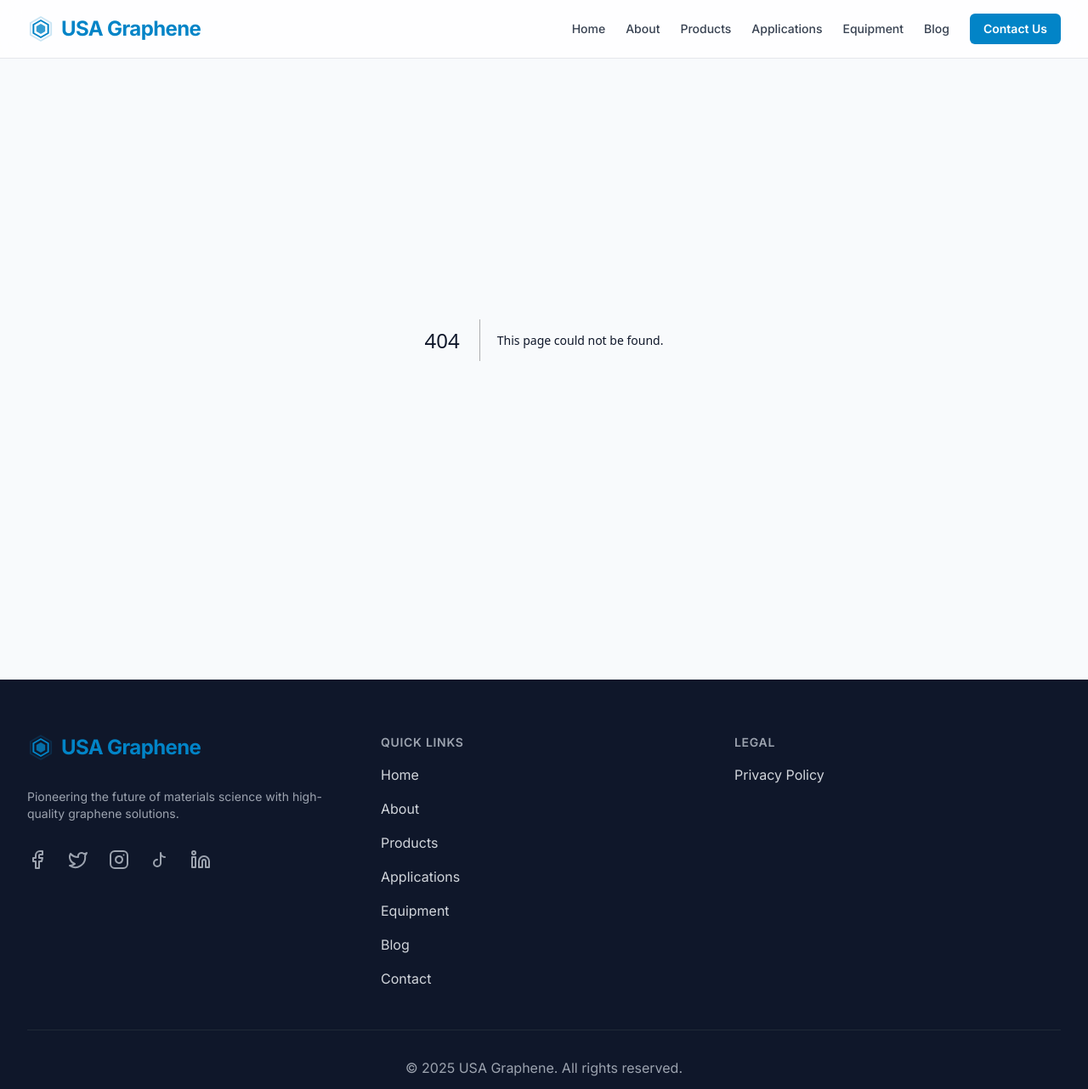
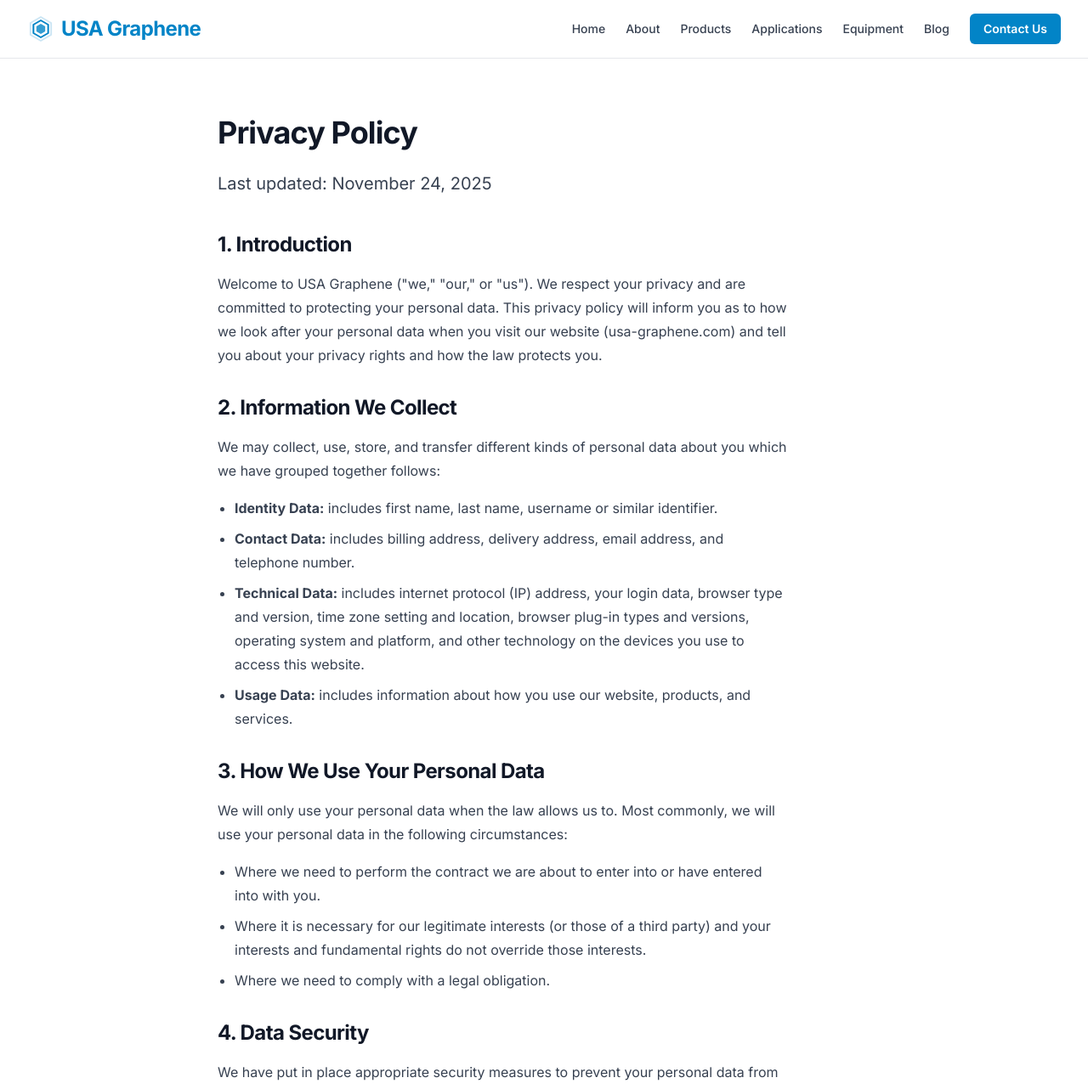
Before and after one commit to USA-graphene/website, a Next.js app: page /privacy in a window 1280 px wide. Before the commit this address had no page. Shown: the top 1282 px of the page at 85% size. Built offline with nearby package versions, Linux system fonts and the light colour scheme.

Commit message:
Add privacy policy page

```diff
--- /dev/null
+++ b/app/privacy/page.tsx
@@ -0,0 +1,76 @@
+import type { Metadata } from 'next'
+
+export const metadata: Metadata = {
+    title: 'Privacy Policy | USA Graphene',
+    description: 'Privacy Policy for USA Graphene website.',
+}
+
+export default function PrivacyPolicy() {
+    return (
+        <div className="bg-white px-6 py-32 lg:px-8">
+            <div className="mx-auto max-w-3xl text-base leading-7 text-gray-700">
+                <h1 className="mt-2 text-3xl font-bold tracking-tight text-gray-900 sm:text-4xl">Privacy Policy</h1>
+                <p className="mt-6 text-xl leading-8">
+                    Last updated: {new Date().toLocaleDateString('en-US', { month: 'long', day: 'numeric', year: 'numeric' })}
+                </p>
+
+                <div className="mt-10 max-w-2xl space-y-8">
+                    <section>
+                        <h2 className="text-2xl font-bold tracking-tight text-gray-900">1. Introduction</h2>
+                        <p className="mt-4">
+                            Welcome to USA Graphene ("we," "our," or "us"). We respect your privacy and are committed to protecting your personal data. This privacy policy will inform you as to how we look after your personal data when you visit our website (usa-graphene.com) and tell you about your privacy rights and how the law protects you.
+                        </p>
+                    </section>
+
+                    <section>
+                        <h2 className="text-2xl font-bold tracking-tight text-gray-900">2. Information We Collect</h2>
+                        <p className="mt-4">
+                            We may collect, use, store, and transfer different kinds of personal data about you which we have grouped together follows:
+                        </p>
+                        <ul className="mt-4 list-disc pl-5 space-y-2">
+                            <li><strong>Identity Data:</strong> includes first name, last name, username or similar identifier.</li>
+                            <li><strong>Contact Data:</strong> includes billing address, delivery address, email address, and telephone number.</li>
+                            <li><strong>Technical Data:</strong> includes internet protocol (IP) address, your login data, browser type and version, time zone setting and location, browser plug-in types and versions, operating system and platform, and other technology on the devices you use to access this website.</li>
+                            <li><strong>Usage Data:</strong> includes information about how you use our website, products, and services.</li>
+                        </ul>
+                    </section>
+
+                    <section>
+                        <h2 className="text-2xl font-bold tracking-tight text-gray-900">3. How We Use Your Personal Data</h2>
+                        <p className="mt-4">
+                            We will only use your personal data when the law allows us to. Most commonly, we will use your personal data in the following circumstances:
+                        </p>
+                        <ul className="mt-4 list-disc pl-5 space-y-2">
+                            <li>Where we need to perform the contract we are about to enter into or have entered into with you.</li>
+                            <li>Where it is necessary for our legitimate interests (or those of a third party) and your interests and fundamental rights do not override those interests.</li>
+                            <li>Where we need to comply with a legal obligation.</li>
+                        </ul>
+                    </section>
+
+                    <section>
+                        <h2 className="text-2xl font-bold tracking-tight text-gray-900">4. Data Security</h2>
+                        <p className="mt-4">
+                            We have put in place appropriate security measures to prevent your personal data from being accidentally lost, used or accessed in an unauthorized way, altered or disclosed. In addition, we limit access to your personal data to those employees, agents, contractors, and other third parties who have a business need to know.
+                        </p>
+                    </section>
+
+                    <section>
+                        <h2 className="text-2xl font-bold tracking-tight text-gray-900">5. Third-Party Links</h2>
+                        <p className="mt-4">
+                            This website may include links to third-party websites, plug-ins, and applications. Clicking on those links or enabling those connections may allow third parties to collect or share data about you. We do not control these third-party websites and are not responsible for their privacy statements.
+                        </p>
+                    </section>
+
+                    <section>
+                        <h2 className="text-2xl font-bold tracking-tight text-gray-900">6. Contact Us</h2>
+                        <p className="mt-4">
+                            If you have any questions about this privacy policy or our privacy practices, please contact us at:
+                        </p>
+                        <p className="mt-2 font-semibold">USA Graphene</p>
+                        <p>Email: info@usa-graphene.com</p>
+                    </section>
+                </div>
+            </div>
+        </div>
+    )
+}
```
Also changed, not shown: 1 other file (tests, documents, lock files or other folders).
